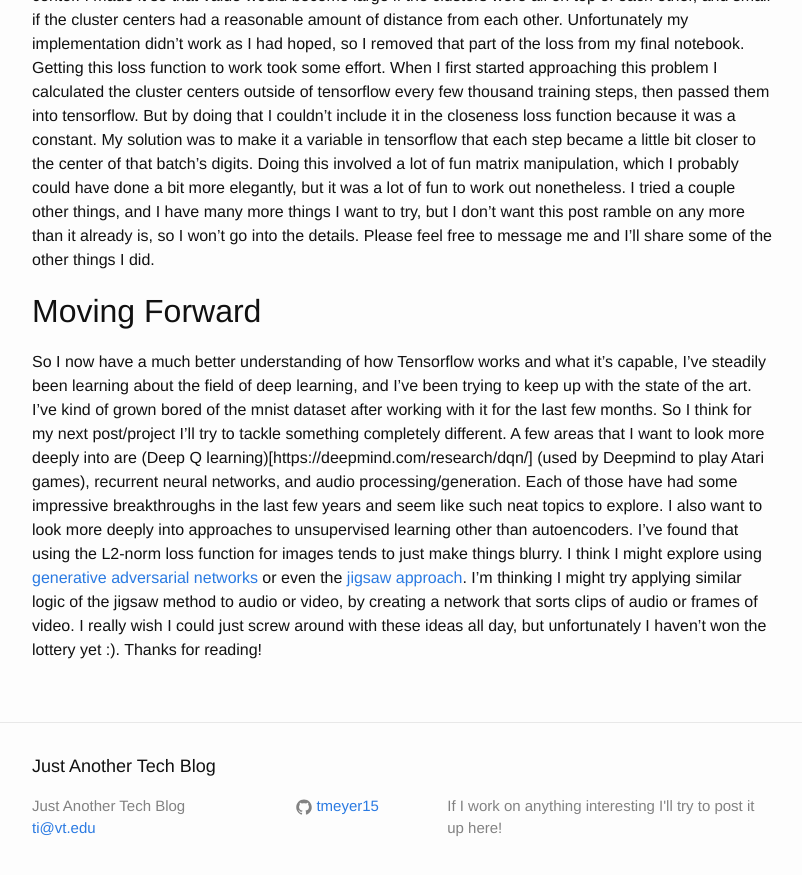
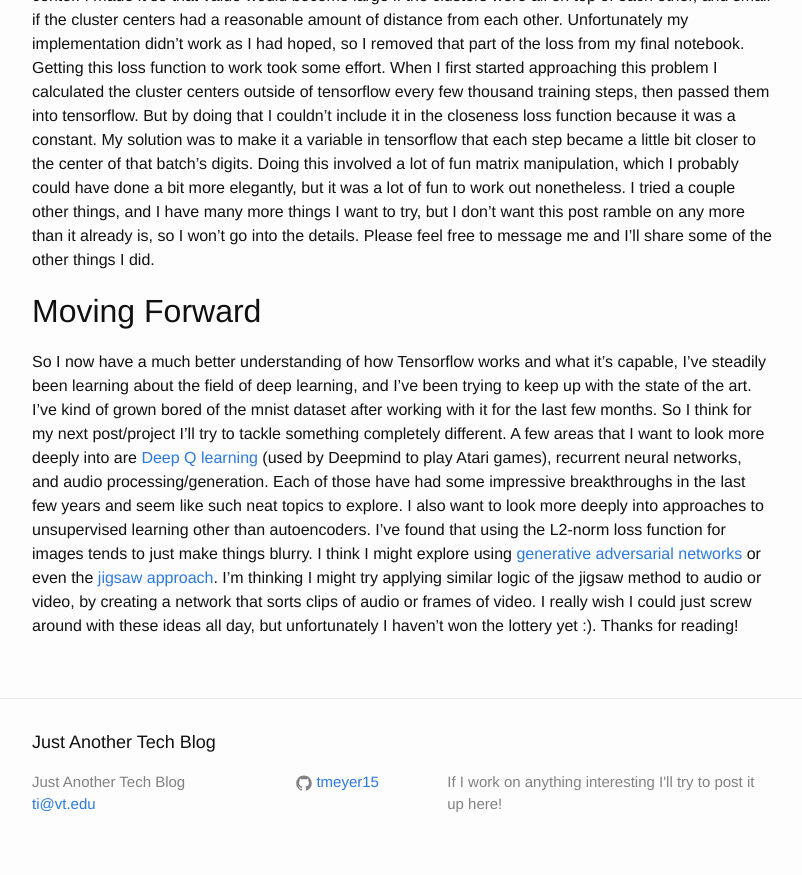
Before and after one commit to tmeyer15/tmeyer15.github.io, a Jekyll site: the page built from _posts/2016-09-10-winning-a-loss-ing-battle.md, in a window 1280 px wide and 900 px high, scrolled down 8972 px. Shown: the top 875 px of the window, without its empty margins (238-1040 px from the left). Built offline with Jekyll 4.4.1, drawn with Linux system fonts in a browser that asks for light colours.

Commit message:
Small fixes

```diff
--- a/_posts/2016-09-10-winning-a-loss-ing-battle.md
+++ b/_posts/2016-09-10-winning-a-loss-ing-battle.md
@@ -96,4 +96,4 @@
 
 ## Moving Forward
 
-So I now have a much better understanding of how Tensorflow works and what it’s capable, I’ve steadily been learning about the field of deep learning, and I’ve been trying to keep up with the state of the art. I’ve kind of grown bored of the mnist dataset after working with it for the last few months. So I think for my next post/project I’ll try to tackle something completely different. A few areas that I want to look more deeply into are (Deep Q learning)[https://deepmind.com/research/dqn/] (used by Deepmind to play Atari games), recurrent neural networks, and audio processing/generation. Each of those have had some impressive breakthroughs in the last few years and seem like such neat topics to explore. I also want to look more deeply into approaches to unsupervised learning other than autoencoders. I’ve found that using the L2-norm loss function for images tends to just make things blurry. I think I might explore using [generative adversarial networks](https://arxiv.org/abs/1406.2661) or even the [jigsaw approach](https://arxiv.org/pdf/1603.09246.pdf). I’m thinking I might try applying similar logic of the jigsaw method to audio or video, by creating a network that sorts clips of audio or frames of video. I really wish I could just screw around with these ideas all day, but unfortunately I haven’t won the lottery yet :). Thanks for reading!
+So I now have a much better understanding of how Tensorflow works and what it’s capable, I’ve steadily been learning about the field of deep learning, and I’ve been trying to keep up with the state of the art. I’ve kind of grown bored of the mnist dataset after working with it for the last few months. So I think for my next post/project I’ll try to tackle something completely different. A few areas that I want to look more deeply into are [Deep Q learning](https://deepmind.com/research/dqn/) (used by Deepmind to play Atari games), recurrent neural networks, and audio processing/generation. Each of those have had some impressive breakthroughs in the last few years and seem like such neat topics to explore. I also want to look more deeply into approaches to unsupervised learning other than autoencoders. I’ve found that using the L2-norm loss function for images tends to just make things blurry. I think I might explore using [generative adversarial networks](https://arxiv.org/abs/1406.2661) or even the [jigsaw approach](https://arxiv.org/pdf/1603.09246.pdf). I’m thinking I might try applying similar logic of the jigsaw method to audio or video, by creating a network that sorts clips of audio or frames of video. I really wish I could just screw around with these ideas all day, but unfortunately I haven’t won the lottery yet :). Thanks for reading!
```
Also changed, not shown: _posts/2016-02-29-tf-start.md (+2 -0 lines), _posts/2016-03-13-more-training.md (+2 -0 lines).
